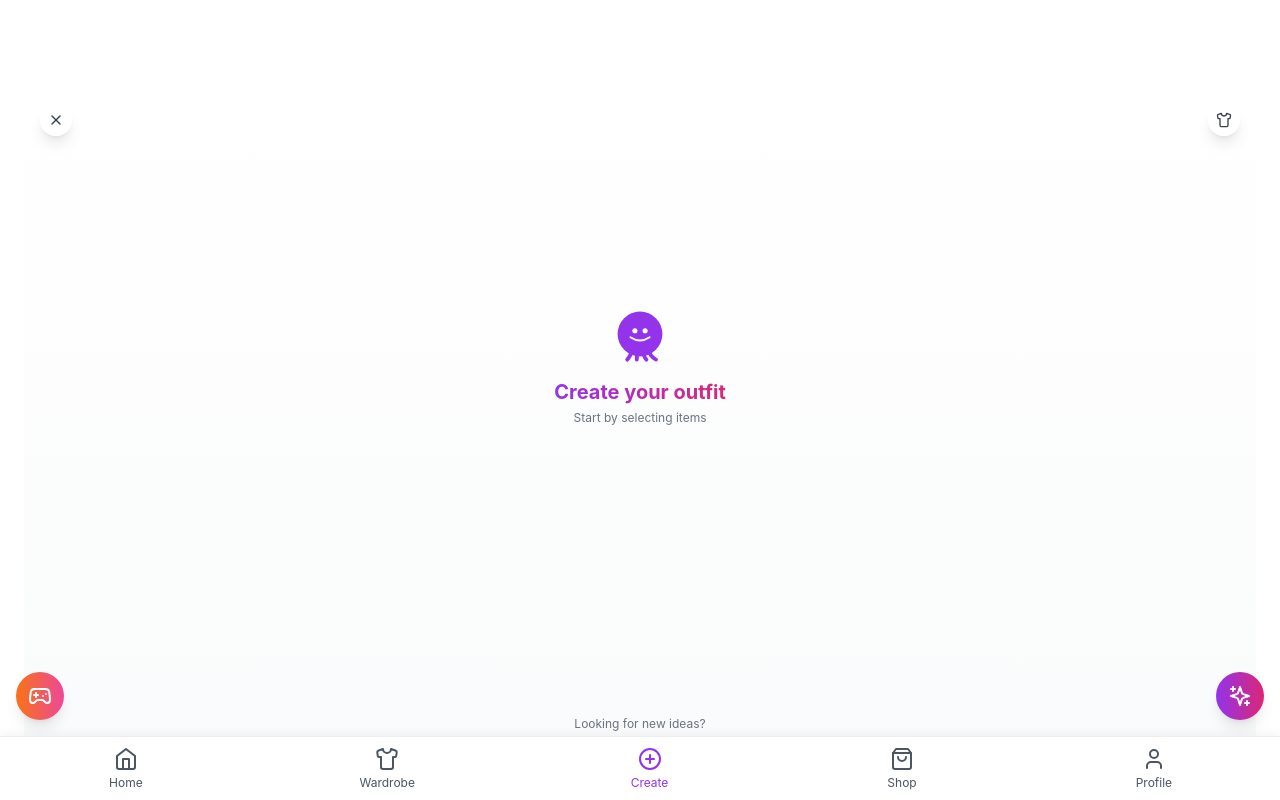
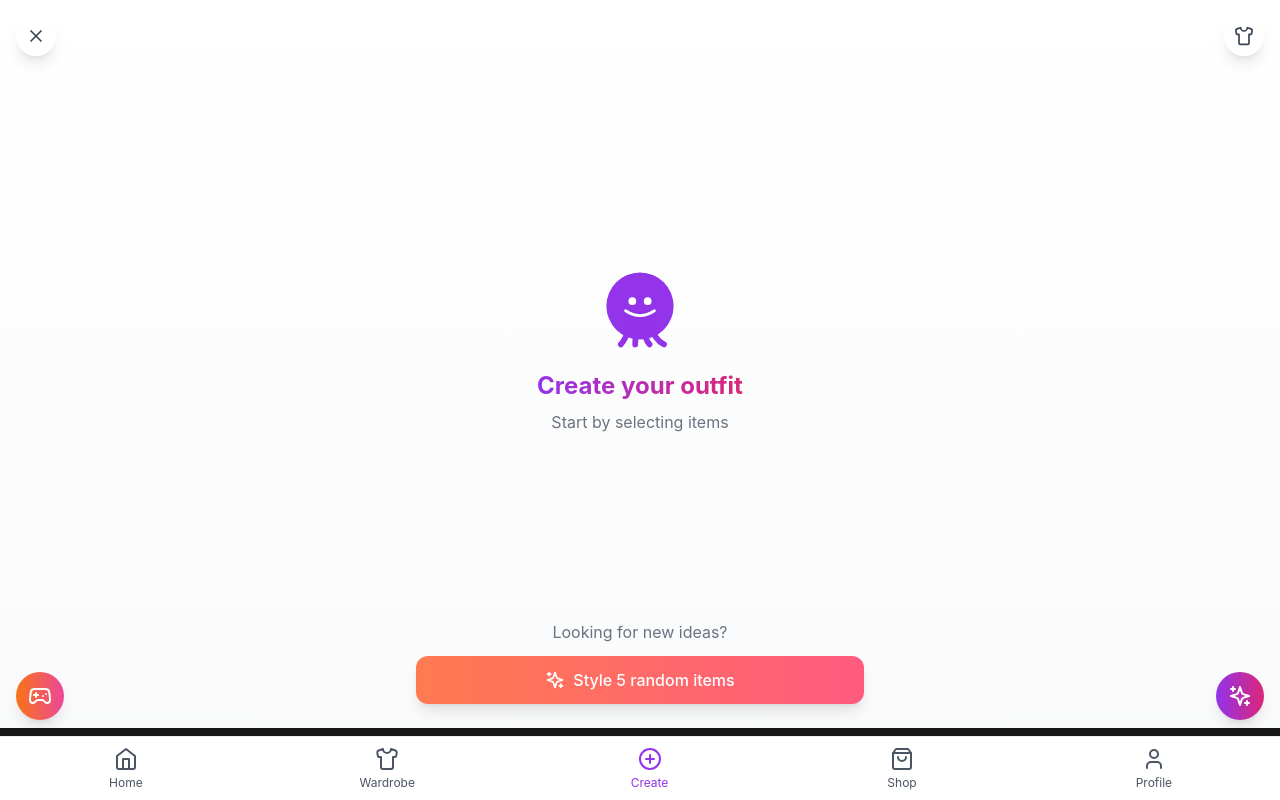
Before and after one commit to dejy100/spuntrademo-v1, a React (Vite) app: page /create in a window 1280 px wide. Built offline with nearby package versions, Linux system fonts and the light colour scheme.

Commit message:
fix(create): optimize layout to fit screen
- Use fixed positioning
- Better flex distribution
- Normal text sizes
- Proper spacing

```diff
--- a/src/components/create/CreatePage.tsx
+++ b/src/components/create/CreatePage.tsx
@@ -6,25 +6,25 @@ export default function CreatePage() {
   const navigate = useNavigate();
 
   return (
-    <div className="h-screen w-full bg-gradient-to-b from-white to-gray-50 flex flex-col">
+    <div className="fixed inset-0 bg-gradient-to-b from-white to-gray-50 flex flex-col overflow-hidden">
       {/* Top Navigation */}
-      <div className="h-[8vh] flex justify-between items-center px-4 bg-white/70">
+      <div className="flex justify-between items-center p-4 bg-white/70">
         <button
           onClick={() => navigate(-1)}
-          className="w-8 h-8 bg-white/80 rounded-full flex items-center justify-center shadow-lg"
+          className="w-10 h-10 bg-white/80 rounded-full flex items-center justify-center shadow-lg"
         >
-          <X className="w-4 h-4 text-gray-700" />
+          <X className="w-5 h-5 text-gray-700" />
         </button>
-        <button className="w-8 h-8 bg-white/80 rounded-full flex items-center justify-center shadow-lg">
-          <Shirt className="w-4 h-4 text-gray-700" />
+        <button className="w-10 h-10 bg-white/80 rounded-full flex items-center justify-center shadow-lg">
+          <Shirt className="w-5 h-5 text-gray-700" />
         </button>
       </div>
 
       {/* Main Content */}
-      <div className="h-[82vh] flex flex-col justify-between py-8 px-4">
-        <div className="flex-1 flex flex-col items-center justify-center max-h-[45vh]">
+      <div className="flex-1 flex flex-col">
+        <div className="flex-1 flex flex-col items-center justify-center">
           {/* Logo and Title */}
-          <div className="w-16 h-16 mb-3">
+          <div className="w-24 h-24">
             <svg viewBox="0 0 100 100" className="w-full h-full">
               <circle cx="50" cy="50" r="35" className="fill-purple-600" />
               <circle cx="42" cy="45" r="4" fill="white" />
@@ -43,41 +43,41 @@ export default function CreatePage() {
             </svg>
           </div>
 
-          <h1 className="text-xl font-bold mb-1 bg-gradient-to-r from-purple-600 to-pink-600 text-transparent bg-clip-text">
+          <h1 className="text-2xl font-bold mt-4 bg-gradient-to-r from-purple-600 to-pink-600 text-transparent bg-clip-text">
             Create your outfit
           </h1>
-          <p className="text-gray-500 text-xs">Start by selecting items</p>
+          <p className="text-gray-500 mt-2">Start by selecting items</p>
         </div>
 
         {/* Random Style Button */}
-        <div className="w-full max-w-xs mx-auto">
-          <p className="text-gray-500 text-center text-xs mb-2">Looking for new ideas?</p>
+        <div className="px-6 mb-6">
+          <p className="text-gray-500 text-center mb-3">Looking for new ideas?</p>
           <button
-            className="w-full bg-gradient-to-r from-[#FF7A50] to-[#FF5B7F] text-white rounded-xl py-2.5 flex items-center justify-center gap-2 shadow-lg"
+            className="w-full max-w-md mx-auto bg-gradient-to-r from-[#FF7A50] to-[#FF5B7F] text-white rounded-xl py-3 flex items-center justify-center gap-2 shadow-lg"
             onClick={() => navigate('/random-style')}
           >
-            <Sparkles className="w-3.5 h-3.5" />
-            <span className="text-xs font-medium">Style 5 random items</span>
+            <Sparkles className="w-5 h-5" />
+            <span className="font-medium">Style 5 random items</span>
           </button>
         </div>
       </div>
 
       {/* Bottom Navigation */}
-      <div className="h-[10vh] bg-black/90 text-white flex items-center">
-        <div className="w-full flex justify-around items-center px-4">
+      <div className="bg-black/90 text-white py-4">
+        <div className="flex justify-around items-center px-6">
           <button className="flex flex-col items-center">
-            <LayoutGrid className="w-4 h-4" />
-            <span className="text-[10px] mt-0.5">My Outfits</span>
+            <LayoutGrid className="w-5 h-5" />
+            <span className="text-xs mt-1">My Outfits</span>
           </button>
 
-          <div className="flex gap-5">
-            <span className="text-gray-400 cursor-pointer text-xs">SWIPE</span>
-            <span className="text-[#FF7A50] cursor-pointer text-xs">CANVAS</span>
+          <div className="flex gap-6">
+            <span className="text-gray-400 cursor-pointer">SWIPE</span>
+            <span className="text-[#FF7A50] cursor-pointer">CANVAS</span>
           </div>
 
           <button className="flex flex-col items-center">
-            <Image className="w-4 h-4" />
-            <span className="text-[10px] mt-0.5">Wallpapers</span>
+            <Image className="w-5 h-5" />
+            <span className="text-xs mt-1">Wallpapers</span>
           </button>
         </div>
       </div>
```
